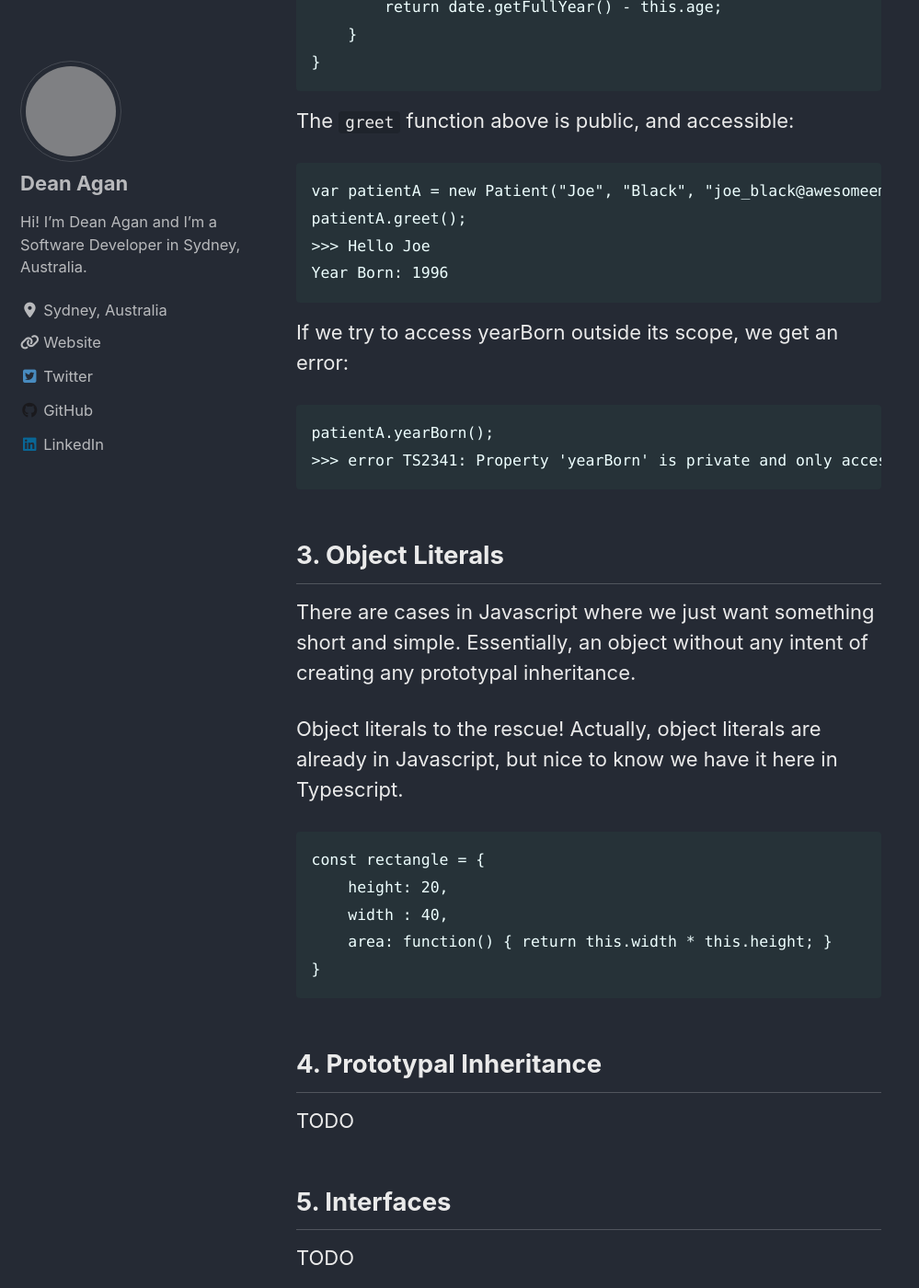
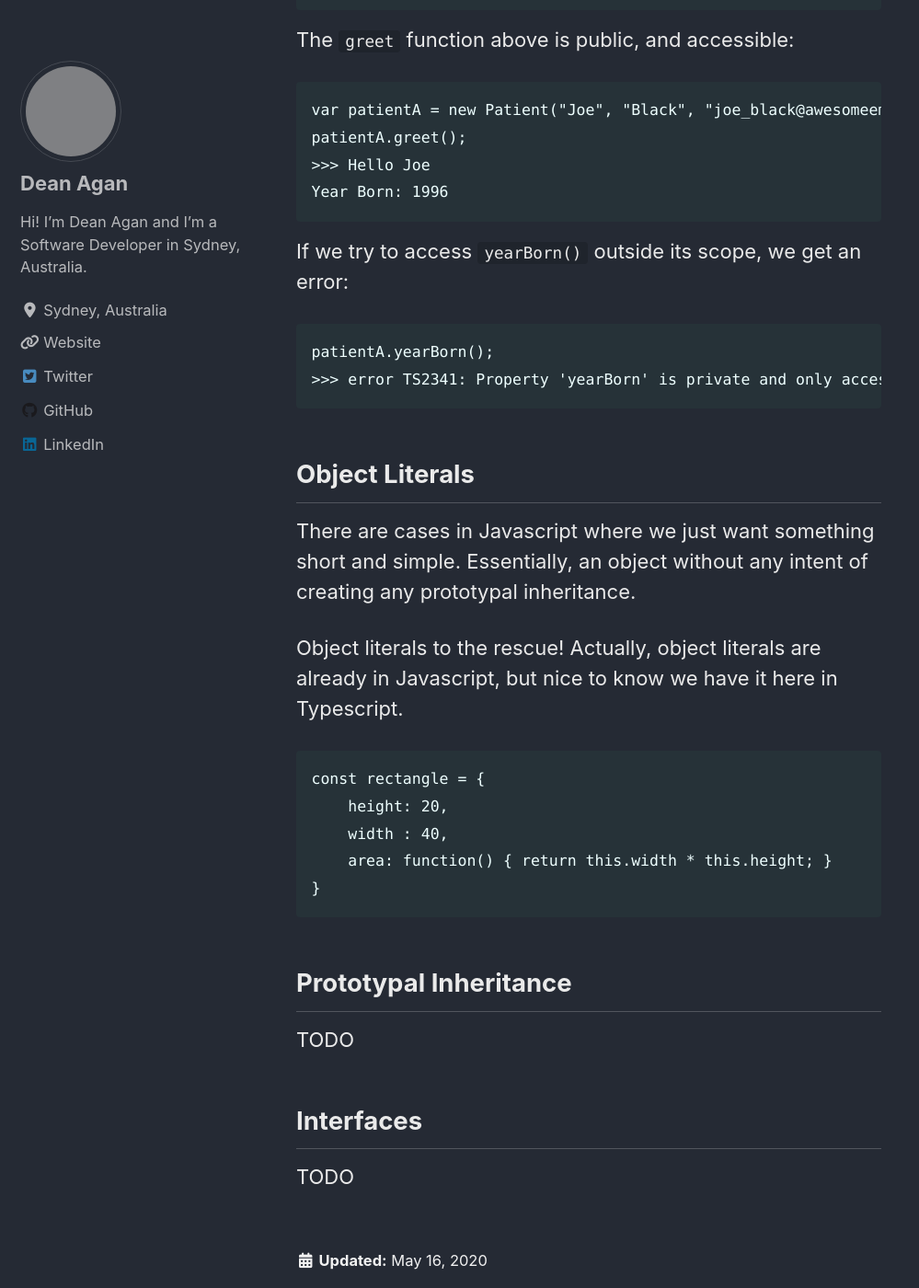
Before and after one commit to deanagan/deanagan.github.io, a Jekyll site: the page built from _posts/2020-05-16-Discovering-Typescript-Part-2.md, in a window 1280 px wide and 1400 px high, scrolled down 3001 px. Shown: the whole window at 92% size, without its empty margins (0-999 px from the left). Built offline with Jekyll 4.4.1, drawn with Linux system fonts in a browser that asks for light colours; cached includes are drawn as plain includes; nearby versions of some CDN libraries; some of the changed text lies outside the part shown; grey boxes are pictures that could not be loaded.

````diff
--- a/_posts/2020-05-16-Discovering-Typescript-Part-2.md
+++ b/_posts/2020-05-16-Discovering-Typescript-Part-2.md
@@ -102,13 +101,13 @@ patientA.greet();
 Year Born: 1996
 ```
 
-If we try to access yearBorn outside its scope,  we get an error:
+If we try to access `yearBorn()` outside its scope,  we get an error:
 ```
 patientA.yearBorn();
 >>> error TS2341: Property 'yearBorn' is private and only accessible within class 'Patient'.
 ```
 
-## 3. Object Literals
+## Object Literals
 There are cases in Javascript where we just want something short and simple. Essentially, an object without any intent of creating any prototypal inheritance.
 
 Object literals to the rescue! Actually, object literals are already in Javascript, but nice to know we have it here in Typescript.
@@ -120,9 +119,7 @@ const rectangle = {
 }
 ```
 
-## 4. Prototypal Inheritance
+## Prototypal Inheritance
 TODO
-## 5. Interfaces
+## Interfaces
 TODO
-## 6. Modules
-TODO
````
Also changed, not shown: other parts of _posts/2020-05-16-Discovering-Typescript-Part-2.md (+6 -7 lines).
